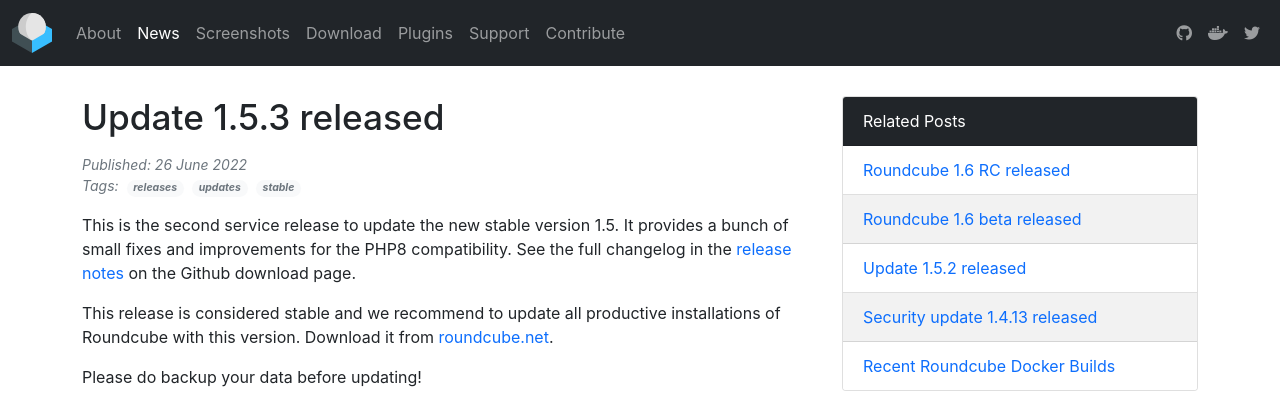
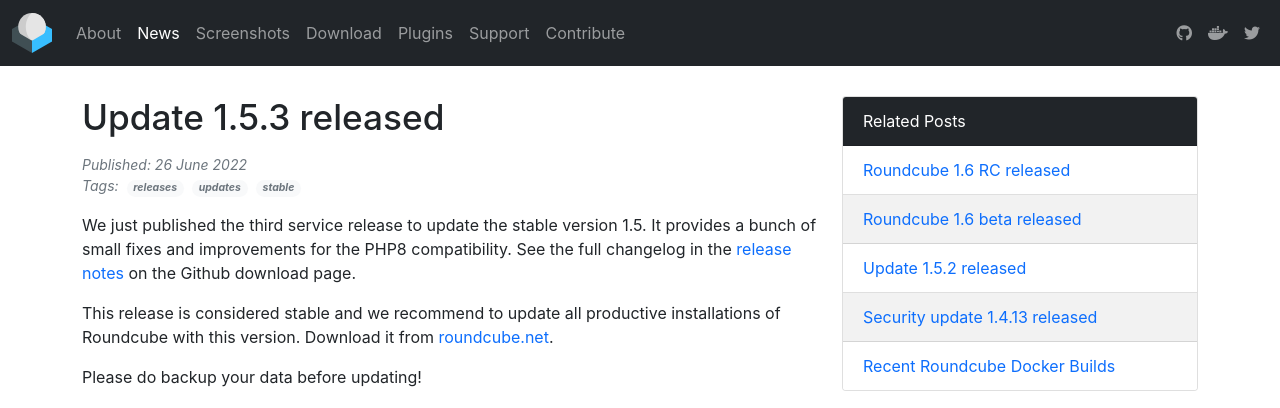
Before and after one commit to roundcube/roundcube.github.com, a Jekyll site: the page built from _posts/2022-06-26-update-1.5.3-released.md, in a window 1280 px wide. Shown: the top 408 px of the page. Built offline with Jekyll 4.4.1, drawn with Linux system fonts in a browser that asks for light colours; nearby versions of some CDN libraries; comment, search, counter and statistics services are not loaded.

Commit message:
Fix wording

```diff
--- a/_posts/2022-06-26-update-1.5.3-released.md
+++ b/_posts/2022-06-26-update-1.5.3-released.md
@@ -3,7 +3,7 @@
 title: Update 1.5.3 released
 tags: releases updates stable
 ---
-This is the second service release to update the new stable version 1.5. It provides a bunch of small fixes and improvements for the PHP8 compatibility. See the full changelog in the [release notes](https://github.com/roundcube/roundcubemail/releases/tag/1.5.3) on the Github download page.
+We just published the third service release to update the stable version 1.5. It provides a bunch of small fixes and improvements for the PHP8 compatibility. See the full changelog in the [release notes](https://github.com/roundcube/roundcubemail/releases/tag/1.5.3) on the Github download page.
 
 This release is considered stable and we recommend to update all productive installations
 of Roundcube with this version. Download it from [roundcube.net](https://roundcube.net/download).
```
